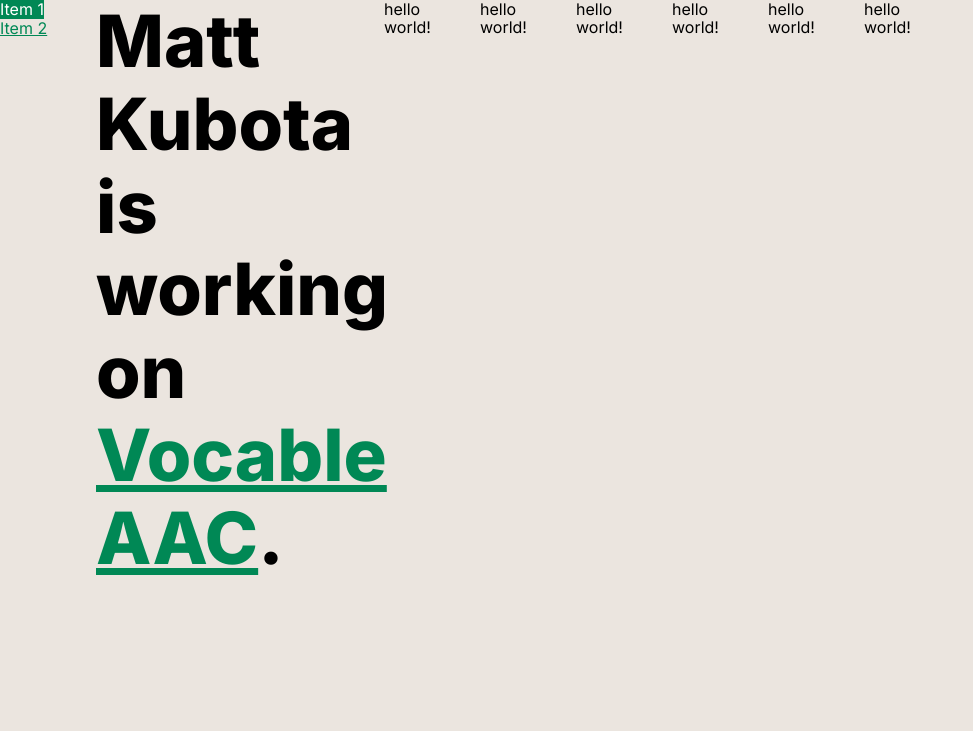
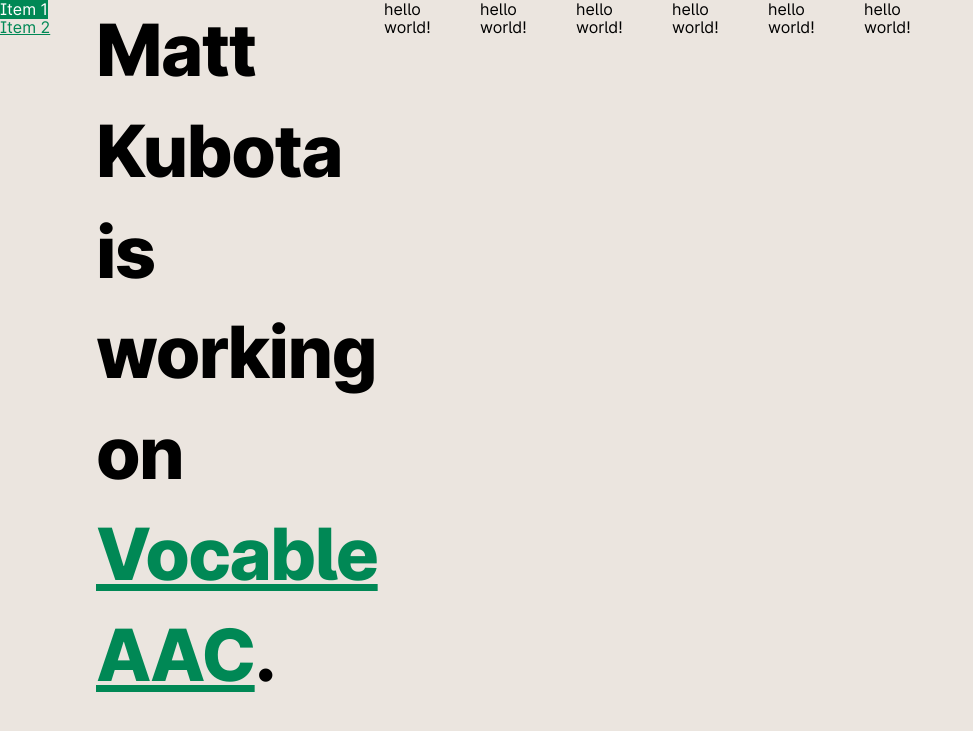
Before and after one commit to mattkubota/mattkubota.com, a Jekyll site: the page built from index.md, in a window 1280 px wide. Shown: the top 731 px of the page, without its empty margins (0-973 px from the left). Built offline with Jekyll 4.4.1, drawn with Linux system fonts in a browser that asks for light colours.

Commit message:
fixed more things

```diff
--- a/_config.yml
+++ b/_config.yml
@@ -28,7 +28,7 @@
 # github_username:  mattkubota
 
 # Build settings
-# theme: minima
+theme: null
 plugins:
   - jekyll-sitemap
   - jekyll-seo-tag
--- a/_layouts/default.html
+++ b/_layouts/default.html
@@ -26,7 +26,9 @@
     <meta name="viewport" content="width=device-width, initial-scale=1.0" />
     <link rel="stylesheet" href="/assets/css/normalize.css">
     <link rel="stylesheet" href="/assets/css/styles.css" />
-    <link href="https://fonts.googleapis.com/css2?family=Inter:wght@400;800&display=swap" rel="stylesheet">
+    <!-- <link href="https://fonts.googleapis.com/css2?family=Inter:wght@400;800&display=swap" rel="stylesheet"> -->
+    <link rel="preload" as="font" href="/assets/fonts/Inter-Regular.woff2" type="font/woff2" crossorigin="anonymous">
+    <link rel="preload" as="font" href="/assets/fonts/Inter-ExtraBold.woff2" type="font/woff2" crossorigin="anonymous">
     {% seo %}
   </head>
   <body class="grid-1">
--- a/_sass/main.scss
+++ b/_sass/main.scss
@@ -1,13 +1,24 @@
-/* NORMALIZE.CSS OVERRIDES */
-html,p,ol,ul,li,dl,dt,dd,blockquote,figure,fieldset,legend,textarea,pre,iframe,hr,h1,h2,h3,h4,h5,h6 {
-  margin: 0;
-  padding: 0
+@font-face {
+  font-family: 'Inter';
+  font-weight: 400;
+  src: url(/assets/fonts/Inter-Regular.woff2) format('woff2');
 }
 
-p,a,h1,h2,h3,h4,h5,h6 {
+@font-face {
+  font-family: 'Inter';
+  font-weight: 800;
+  src: url(/assets/fonts/Inter-ExtraBold.woff2) format('woff2');
+}
+
+/* NORMALIZE.CSS OVERRIDES */
+html,p,ol,ul,li,dl,dt,dd,blockquote,figure,fieldset,legend,textarea,pre,iframe,hr,h1,h2,h3,h4,h5,h6,a {
+  margin: 0;
+  padding: 0;
   font-size: 100%;
   font-weight: normal;
-  font-family: 'Inter', sans-serif;
+  font-family: 'Inter', system-ui, "Segoe UI", Roboto, Helvetica, Arial, sans-serif, "Apple Color Emoji", "Segoe UI Emoji", "Segoe UI Symbol";
+  font-feature-settings: "kern" 1, "ss02" 1, "calt" 1;
+  -webkit-font-feature-settings: "kern" 1, "ss02" 1, "calt" 1;
 }
 
 /* MAIN */
@@ -54,6 +65,7 @@
 }
 
 /* TYPOGRAPHY */
+
 .font-size--small {
   font-size: var(--font-size--small);
 }
@@ -69,6 +81,8 @@
 .font-size--xlarge {
   font-size: var(--font-size--xlarge);
   font-weight: 800;
+  letter-spacing: -0.022em; /* based on https://rsms.me/inter/dynmetrics/ */
+  line-height: 1.4em;
 }
 
 /* ANIMATIONS */
```
Also changed, not shown: assets/css/styles.scss (line endings or trailing spaces), assets/fonts/Inter-ExtraBold.woff2 (added), assets/fonts/Inter-Regular.woff2 (added).
